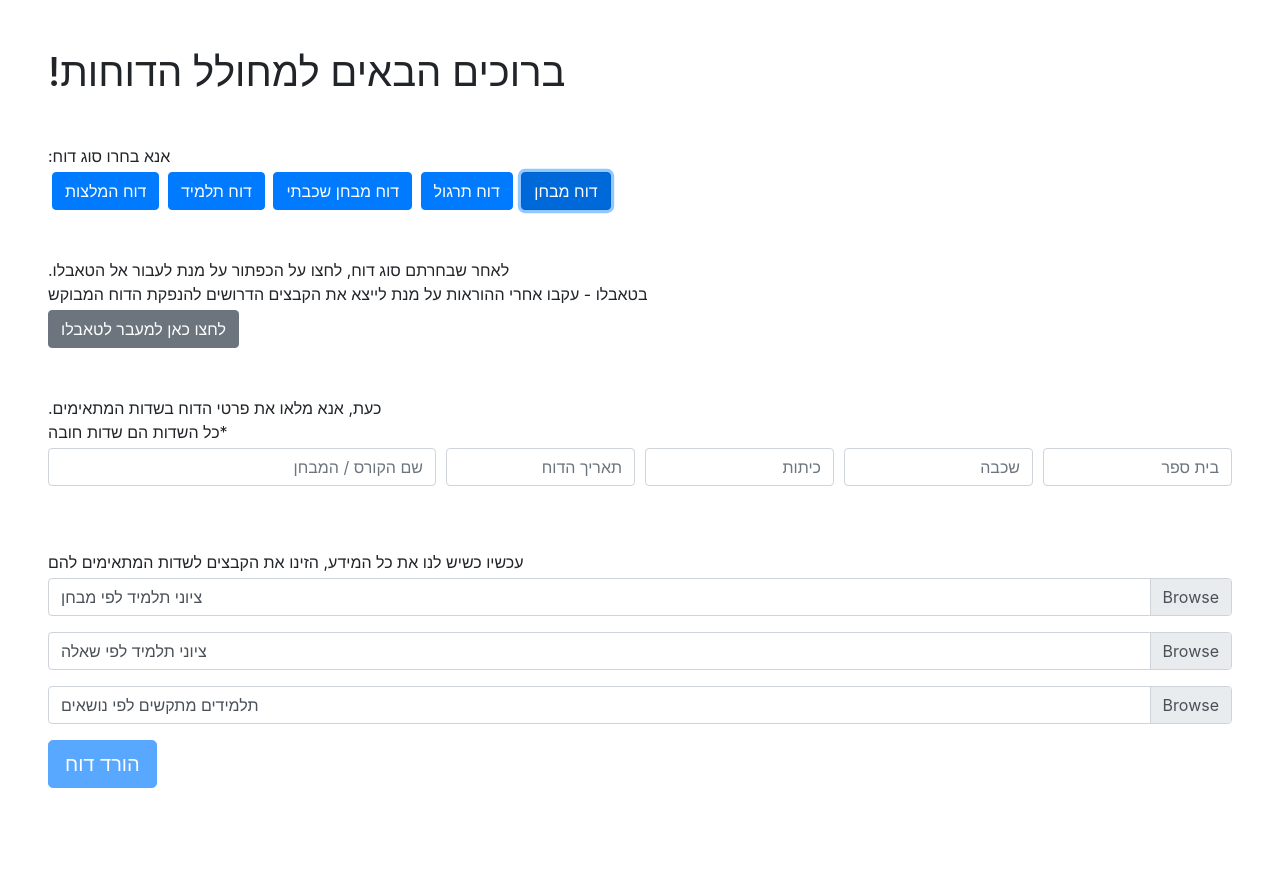
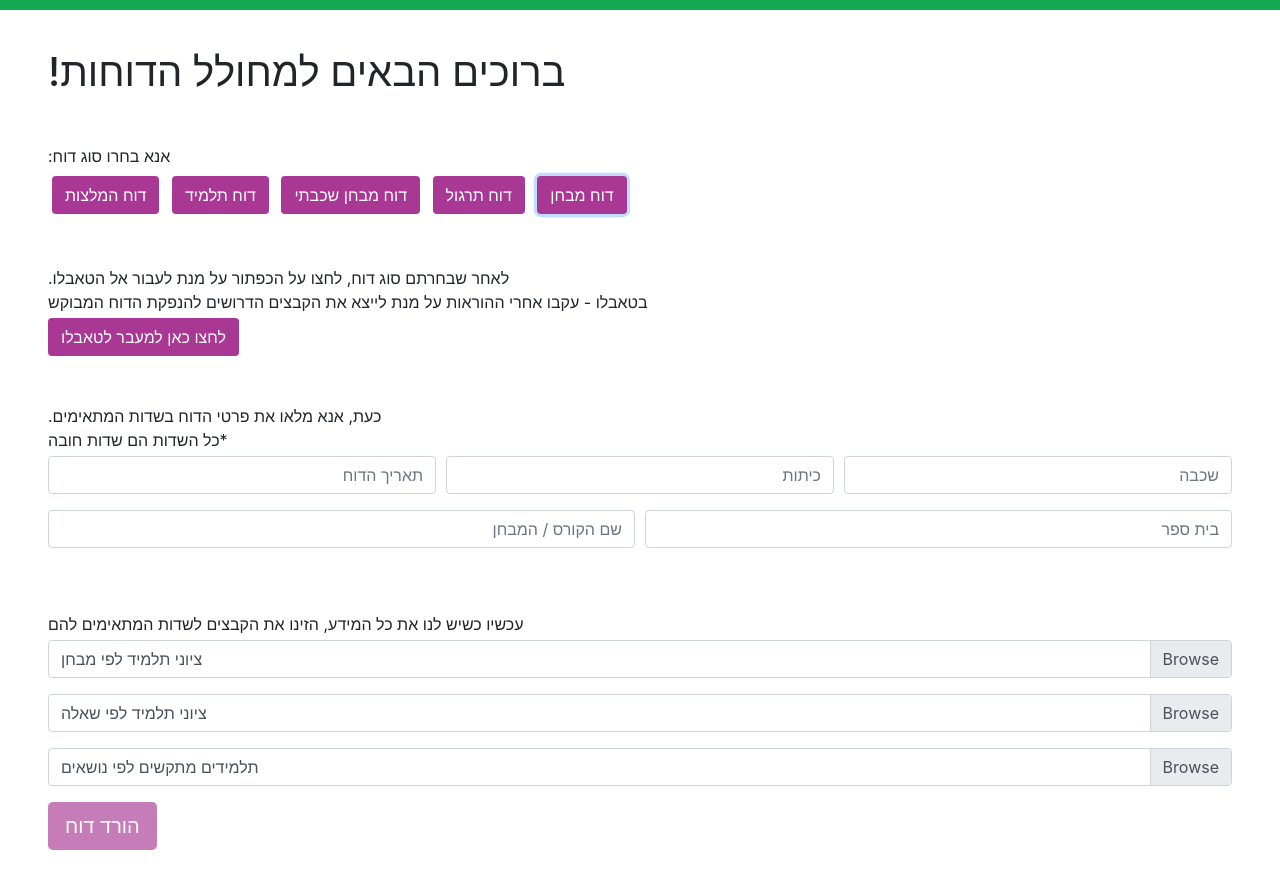
Before and after one commit to gal664/Reports-Generator, a website: page client/index.html in a window 1280 px wide. Both pictures are taken after a click on the button "דוח מבחן". Before the commit the page ends 836 px from the top, so only its background shows below. Drawn offline with nearby package versions, Linux system fonts and the light colour scheme.

Commit message:
added a div on top of the change with animation when changing report type, found a bug in the file inputs: when adding a file the name changes but when removing it (clicking and closing the window without selecting a file, the name stays). will fix later

```diff
--- a/client/index.html
+++ b/client/index.html
@@ -8,10 +8,11 @@
             <head>
                   <meta charset="utf-8">
                   <meta name="viewport" content="width=device-width, initial-scale=1, shrink-to-fit=no">
-      <!-- <link rel="stylesheet" href="https://stackpath.bootstrapcdn.com/bootstrap/4.1.3/css/bootstrap.min.css" integrity="sha384-MCw98/SFnGE8fJT3GXwEOngsV7Zt27NXFoaoApmYm81iuXoPkFOJwJ8ERdknLPMO" crossorigin="anonymous"> -->
                   <link rel="stylesheet" href="https://cdn.rtlcss.com/bootstrap/v4.0.0/css/bootstrap.min.css" integrity="sha384-P4uhUIGk/q1gaD/NdgkBIl3a6QywJjlsFJFk7SPRdruoGddvRVSwv5qFnvZ73cpz"
                   crossorigin="anonymous">
                   <script src="main.js"></script>
+                  <link rel="stylesheet" type="text/css" media="screen" href="main.css" />
+
       <title>מחולל הדוחות</title>
       <link rel="icon" type="image/png" href="./favicon.ico">
 </head>
@@ -21,39 +22,40 @@
       <form id="report_upload_form" method="POST" enctype="multipart/form-data">
             <p class="mb-1">אנא בחרו סוג דוח:</p>
             <div id="selectReportType" class="mb-5">
-                  <input class="btn btn-primary ml-1" type="button" value="דוח מבחן" id="assessment">
-                  <input class="btn btn-primary ml-1" type="button" value="דוח תרגול" id="practice">
-                  <input class="btn btn-primary ml-1" type="button" value="דוח מבחן שכבתי" id="gradeAssessment">
-                  <input class="btn btn-primary ml-1" type="button" value="דוח תלמיד" id="student">
-                  <input class="btn btn-primary ml-1" type="button" value="דוח המלצות" id="recommendations">
+                  <div id="animatedReportTypeIndicator"></div>
+                  <input class="btn btn-default m-1" type="button" value="דוח מבחן" id="assessment">
+                  <input class="btn btn-default m-1" type="button" value="דוח תרגול" id="practice">
+                  <input class="btn btn-default m-1" type="button" value="דוח מבחן שכבתי" id="gradeAssessment">
+                  <input class="btn btn-default m-1" type="button" value="דוח תלמיד" id="student">
+                  <input class="btn btn-default m-1" type="button" value="דוח המלצות" id="recommendations">
             </div>
             <p class="mb-1">לאחר שבחרתם סוג דוח, לחצו על הכפתור על מנת לעבור אל הטאבלו.<br>
                   בטאבלו - עקבו אחרי ההוראות על מנת לייצא את הקבצים הדרושים להנפקת הדוח המבוקש</p>
-            <a class="btn btn-secondary mb-5 disabled" id="tableauButton" role="button" target="_blank">לחצו כאן למעבר
+            <a class="btn btn-default mb-5 disabled" id="tableauButton" role="button" target="_blank">לחצו כאן למעבר
                   לטאבלו</a>
             <p class="mb-1">כעת, אנא מלאו את פרטי הדוח בשדות המתאימים.<br>
                   *כל השדות הם שדות חובה</p>
-            <div class="form-row mb-5">
-                  <div class="form-group col-md-2">
+            <div class="form-row mb-5" id="reportDataInputsContainer">
+                  <div class="form-group col-md-4">
+                        <input type="text" id="grade" class="form-control" placeholder="שכבה" aria-label="grade">
+                  </div>
+                  <div class="form-group col-md-4">
+                        <input type="text" id="classes" class="form-control" placeholder="כיתות" aria-label="classes">
+                  </div>
+                  <div class="form-group col-md-4">
+                        <input type="text" id="report_date" class="form-control" placeholder="תאריך הדוח" aria-label="report_date">
+                  </div>
+                  <div class="form-group col-md-6">
                         <input type="text" id="school" class="form-control" placeholder="בית ספר" aria-label="school">
                   </div>
-                  <div class="form-group col-md-2">
-                        <input type="text" id="grade" class="form-control" placeholder="שכבה" aria-label="grade">
-                  </div>
-                  <div class="form-group col-md-2">
-                        <input type="text" id="classes" class="form-control" placeholder="כיתות" aria-label="classes">
-                  </div>
-                  <div class="form-group col-md-2">
-                        <input type="text" id="report_date" class="form-control" placeholder="תאריך הדוח" aria-label="report_date">
-                  </div>
-                  <div class="form-group col-md-4">
+                  <div class="form-group col-md-6">
                         <input type="text" id="assessment_name" class="form-control" placeholder="שם הקורס / המבחן"
                               aria-label="assessment_name">
                   </div>
             </div>
             <p class="mb-1">עכשיו כשיש לנו את כל המידע, הזינו את הקבצים לשדות המתאימים להם</p>
             <div id="fileInputs"></div>
-            <button class="btn btn-primary btn-lg" id="submitButton" type="submit" name="action" disabled>הורד דוח</button>
+            <button class="btn btn-default btn-lg" id="submitButton" type="submit" name="action" disabled>הורד דוח</button>
       </form>
       <script src="https://code.jquery.com/jquery-3.2.1.slim.min.js" integrity="sha384-KJ3o2DKtIkvYIK3UENzmM7KCkRr/rE9/Qpg6aAZGJwFDMVNA/GpGFF93hXpG5KkN"
             crossorigin="anonymous"></script>
--- a/client/main.css
+++ b/client/main.css
@@ -0,0 +1,38 @@
+.btn-default {
+      background: #a93794;
+      color: white;
+}
+
+.btn-default:hover {
+      background: #7b2f6d;
+      color: white;
+}
+
+a:not([href]):not([tabindex]) {
+      color: white;
+}
+
+#animatedReportTypeIndicator {
+      height: 10px;
+      width: 100%;
+      position: absolute;
+      top: 0;
+      left: 0;
+}
+
+#animatedReportTypeIndicator.green { background: #15a852; }
+#animatedReportTypeIndicator.blue { background: #0d56a6; }
+#animatedReportTypeIndicator.purple { background: #8c489b; }
+#animatedReportTypeIndicator.cyan { background: #19a99f; }
+#animatedReportTypeIndicator.darkPurple { background: #43425d; }
+
+.slide { animation: slide 400ms ease-in; }
+
+@keyframes slide {
+      from {
+            width: 0%;
+      }
+      to {
+            width: 100%;
+      }
+}
--- a/client/main.js
+++ b/client/main.js
@@ -8,22 +8,23 @@ let tableauButton
 let submitButton
 let selectedReportType
 let fileInputsContainer
-
+let animatedReportTypeIndicator
 document.addEventListener("DOMContentLoaded", () => {
 
       inputs.reportTypes.parent = document.querySelector("#selectReportType")
       inputs.reportTypes.types = inputs.reportTypes.parent.children
+      animatedReportTypeIndicator = document.querySelector("#animatedReportTypeIndicator")
 
       tableauButton = document.querySelector("#tableauButton")
 
       fileInputsContainer = document.querySelector("#fileInputs")
-      inputs.file.grades_by_subject = createFileInputElement("grades_by_subject","ציוני תלמיד לפי מבחן")
-      inputs.file.grades_by_question = createFileInputElement("grades_by_question","ציוני תלמיד לפי שאלה")
-      inputs.file.struggling_students = createFileInputElement("struggling_students","תלמידים מתקשים לפי נושאים")
-      inputs.file.class_grades_by_subject = createFileInputElement("class_grades_by_subject","ציוני כיתה לפי מבחן")
-      inputs.file.class_grades_by_question = createFileInputElement("class_grades_by_question","ציוני כיתה לפי שאלה")
-      inputs.file.student_data = createFileInputElement("student_data","נתוני תלמידים")
-      inputs.file.recommendations_data = createFileInputElement("recommendations_data","המלצות לתלמידים")
+      inputs.file.grades_by_subject = createFileInputElement("grades_by_subject", "ציוני תלמיד לפי מבחן")
+      inputs.file.grades_by_question = createFileInputElement("grades_by_question", "ציוני תלמיד לפי שאלה")
+      inputs.file.struggling_students = createFileInputElement("struggling_students", "תלמידים מתקשים לפי נושאים")
+      inputs.file.class_grades_by_subject = createFileInputElement("class_grades_by_subject", "ציוני כיתה לפי מבחן")
+      inputs.file.class_grades_by_question = createFileInputElement("class_grades_by_question", "ציוני כיתה לפי שאלה")
+      inputs.file.student_data = createFileInputElement("student_data", "נתוני תלמידים")
+      inputs.file.recommendations_data = createFileInputElement("recommendations_data", "המלצות לתלמידים")
 
       for (var inputElement in inputs.file) {
 
@@ -52,7 +53,6 @@ document.addEventListener("DOMContentLoaded", () => {
                   setTimeout(() => {
 
                         selectedReportType = type.id
-                        console.log(selectedReportType)
 
                         if (selectedReportType != null) {
 
@@ -61,6 +61,10 @@ document.addEventListener("DOMContentLoaded", () => {
                               switch (selectedReportType) {
                                     case "assessment":
 
+                                          animatedReportTypeIndicator.className = "green slide"
+                                          setTimeout(() => {
+                                                animatedReportTypeIndicator.classList.remove("slide")
+                                          }, 400);
                                           while (fileInputsContainer.childNodes.length != 0) {
                                                 fileInputsContainer.firstChild.firstChild.value = ""
                                                 fileInputsContainer.removeChild(fileInputsContainer.firstChild)
@@ -76,6 +80,10 @@ document.addEventListener("DOMContentLoaded", () => {
 
                                     case "practice":
 
+                                          animatedReportTypeIndicator.className = "purple slide"
+                                          setTimeout(() => {
+                                                animatedReportTypeIndicator.classList.remove("slide")
+                                          }, 400);
                                           while (fileInputsContainer.childNodes.length != 0) {
                                                 fileInputsContainer.firstChild.firstChild.value = ""
                                                 fileInputsContainer.removeChild(fileInputsContainer.firstChild)
@@ -90,6 +98,10 @@ document.addEventListener("DOMContentLoaded", () => {
 
                                     case "gradeAssessment":
 
+                                          animatedReportTypeIndicator.className = "darkPurple slide"
+                                          setTimeout(() => {
+                                                animatedReportTypeIndicator.classList.remove("slide")
+                                          }, 400);
                                           while (fileInputsContainer.childNodes.length != 0) {
                                                 fileInputsContainer.firstChild.firstChild.value = ""
                                                 fileInputsContainer.removeChild(fileInputsContainer.firstChild)
@@ -106,6 +118,10 @@ document.addEventListener("DOMContentLoaded", () => {
 
                                     case "student":
 
+                                          animatedReportTypeIndicator.className = "cyan slide"
+                                          setTimeout(() => {
+                                                animatedReportTypeIndicator.classList.remove("slide")
+                                          }, 400);
                                           while (fileInputsContainer.childNodes.length != 0) {
                                                 fileInputsContainer.firstChild.firstChild.value = ""
                                                 fileInputsContainer.removeChild(fileInputsContainer.firstChild)
@@ -119,6 +135,10 @@ document.addEventListener("DOMContentLoaded", () => {
 
                                     case "recommendations":
 
+                                          animatedReportTypeIndicator.className = "blue slide"
+                                          setTimeout(() => {
+                                                animatedReportTypeIndicator.classList.remove("slide")
+                                          }, 400);
                                           while (fileInputsContainer.childNodes.length != 0) {
                                                 fileInputsContainer.firstChild.firstChild.value = ""
                                                 fileInputsContainer.removeChild(fileInputsContainer.firstChild)
```
Lines whose indentation alone changed are shown as unchanged.
